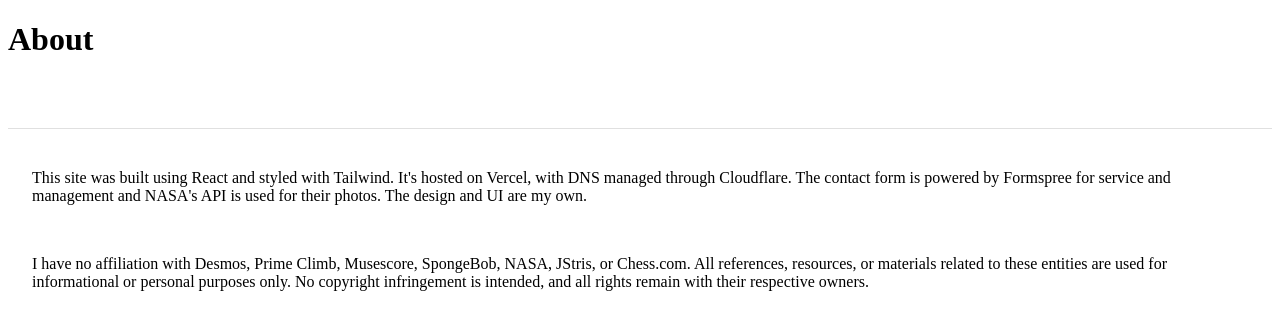
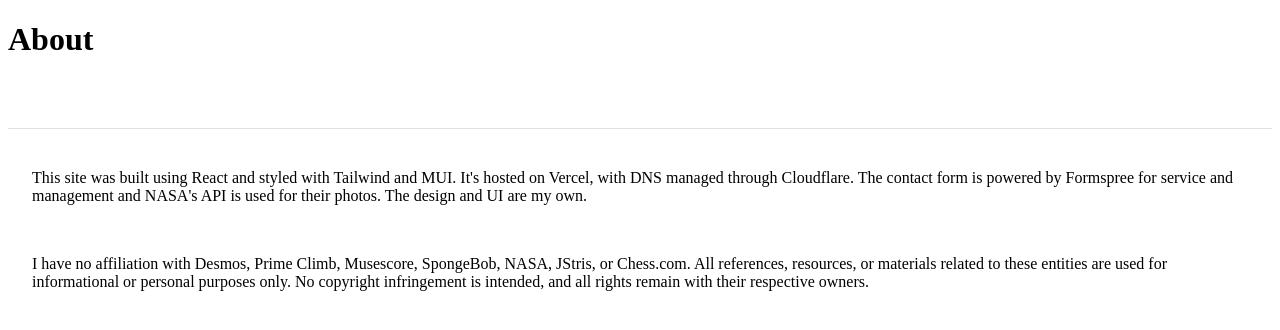
Before and after one commit to Timothy-Cao/Timothy-Cao.github.io, a Next.js app: page /About in a window 1280 px wide. Both pictures are taken after a click on the tab "WEBSITE". Shown: the top 330 px of the page. Built offline with nearby package versions, Linux system fonts and the light colour scheme; no server answers.

Commit message:
change text

```diff
--- a/src/pages/About.js
+++ b/src/pages/About.js
@@ -159,7 +159,7 @@
           <Box p={3}>
             <div>
               <p>
-              This site was built using React and styled with Tailwind. It's hosted on Vercel, with DNS managed through Cloudflare.
+              This site was built using React and styled with Tailwind and MUI. It's hosted on Vercel, with DNS managed through Cloudflare.
               The contact form is powered by Formspree for service and management and NASA's API is used for their photos. The design and UI are my own.
               </p>
               <br />
```
